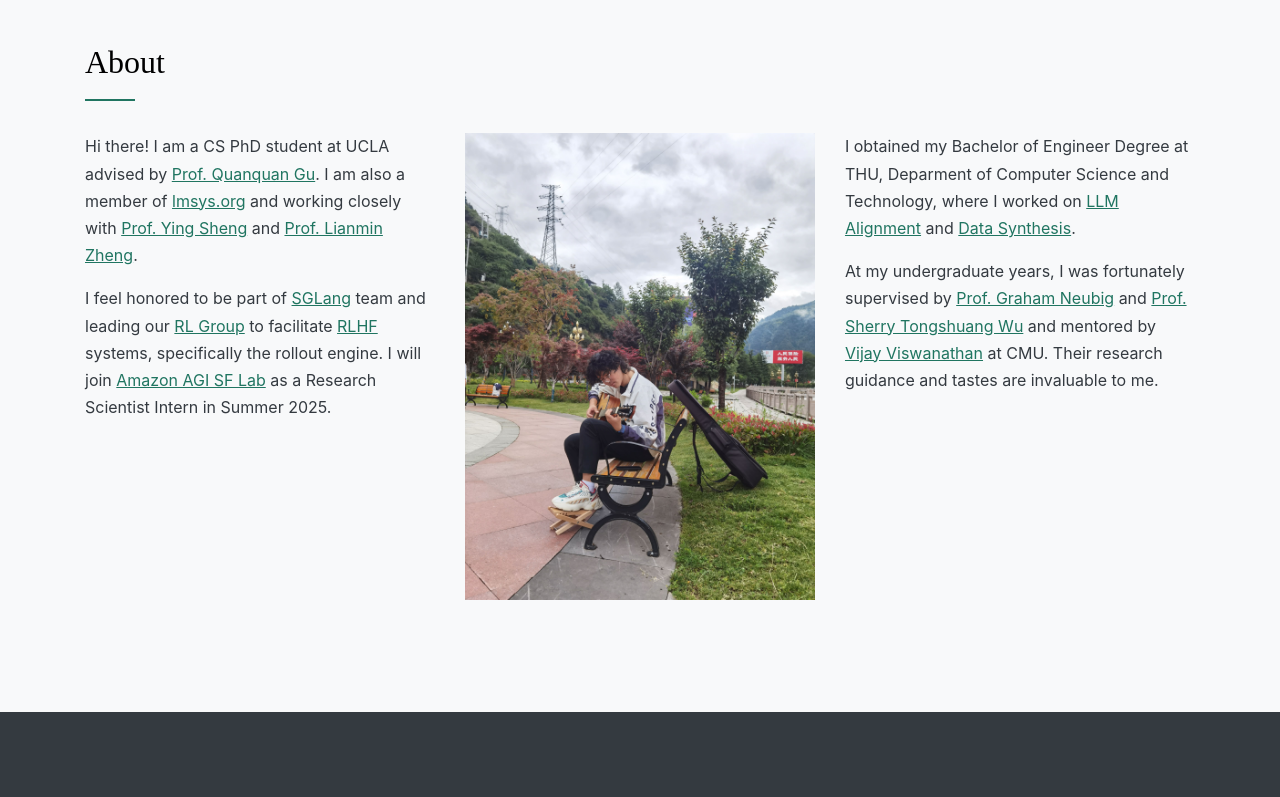
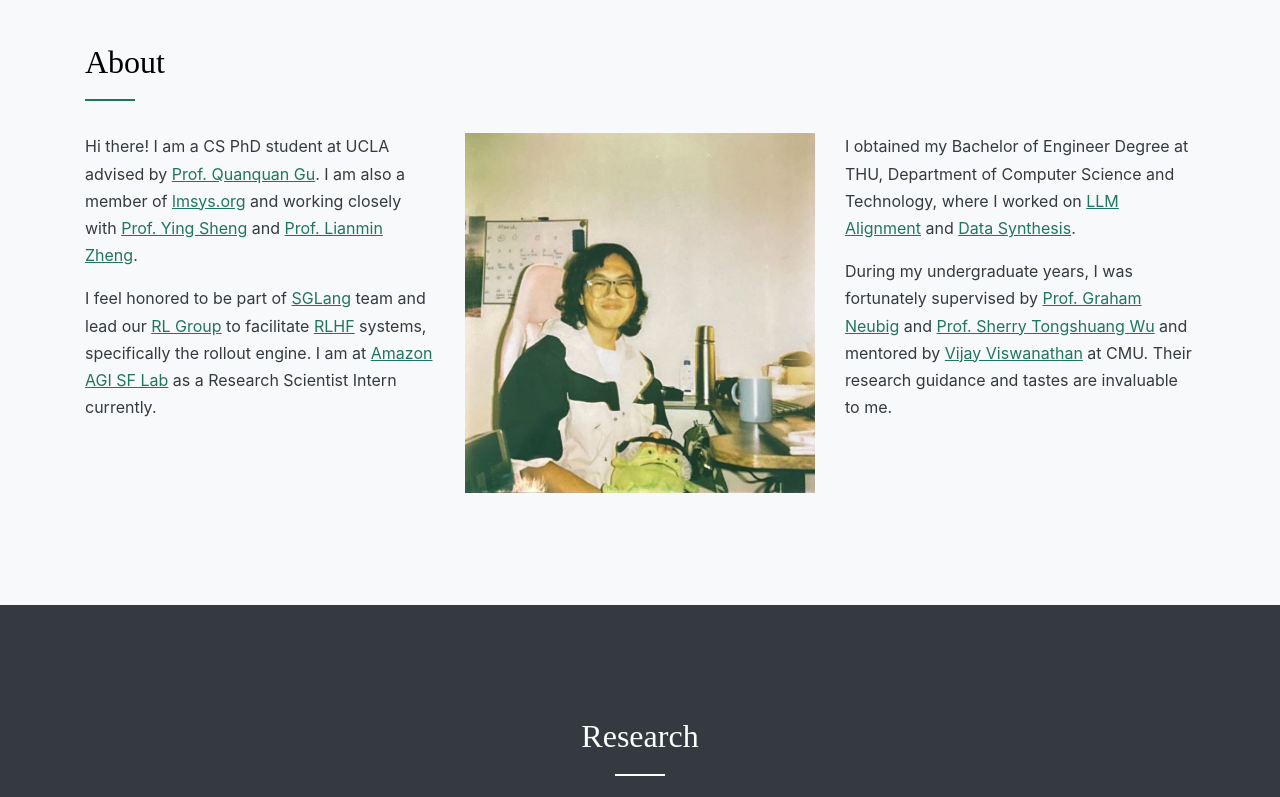
Before and after one commit to zhaochenyang20/Chayenne, a plain HTML site: page index.html in a window 1280 px wide. Shown: the part 709-1506 px from the top of the page. Drawn offline with Linux system fonts and the light colour scheme; files whose address does not match are found by name; a web font is replaced by a local one.

Commit message:
Update index.html

```diff
--- a/index.html
+++ b/index.html
@@ -114,8 +114,7 @@
               </div>
 
               <script>
-              <!-- const images = ['face.jpg', 'stand.jpg']; -->
-              const images = ['face.jpg'];
+              const images = ['coding.jpg'];
               let currentIndex = 0;
               function changeImage() {
                 const galleryImage = document.querySelector('.gallery-image');
@@ -129,12 +128,12 @@
           </div>
           <div class="col-lg-4 order-2 order-lg-1 text-dark">
             <p>Hi there! I am a CS PhD student at UCLA advised by <a href="https://web.cs.ucla.edu/~qgu/"><u>Prof. Quanquan Gu</u></a>. I am also a member of <a href="https://lmsys.org/"><u>lmsys.org</u></a> and working closely with <a href="https://sites.google.com/view/yingsheng/home"><u>Prof. Ying Sheng</u></a> and <a href="https://lmzheng.net/"><u>Prof. Lianmin Zheng</u></a>.</u></a></p>
-            <p>I feel honored to be part of <a href="https://github.com/sgl-project/sglang"><u>SGLang</u></a> team and leading our <a href="https://verl.readthedocs.io/en/latest/workers/sglang_worker.html"><u>RL Group</u></a> to facilitate <a href="https://github.com/volcengine/verl"><u>RLHF</u></a> systems, specifically the rollout engine. I will join <a href="https://labs.amazon.science/"><u>Amazon AGI SF Lab</u></a> as a Research Scientist Intern in Summer 2025.</p>
+            <p>I feel honored to be part of <a href="https://github.com/sgl-project/sglang"><u>SGLang</u></a> team and lead our <a href="https://verl.readthedocs.io/en/latest/workers/sglang_worker.html"><u>RL Group</u></a> to facilitate <a href="https://github.com/volcengine/verl"><u>RLHF</u></a> systems, specifically the rollout engine. I am at <a href="https://labs.amazon.science/"><u>Amazon AGI SF Lab</u></a> as a Research Scientist Intern currently.</p>
 
           </div>
           <div class="col-lg-4 order-3 order-lg-3 text-dark">
-            <p>I obtained my Bachelor of Engineer Degree at THU, Deparment of Computer Science and Technology, where I worked on <a href="https://scholar.google.com/citations?view_op=view_citation&hl=zh-CN&user=TXpZxkwAAAAJ&citation_for_view=TXpZxkwAAAAJ:Y0pCki6q_DkC"><u>LLM Alignment</u></a> and <a href="https://scholar.google.com/citations?view_op=view_citation&hl=zh-CN&user=TXpZxkwAAAAJ&citation_for_view=TXpZxkwAAAAJ:u5HHmVD_uO8C"><u>Data Synthesis</u></a>.</p>
-            <p>At my undergraduate years, I was fortunately supervised by <a href="https://www.phontron.com/"><u>Prof. Graham Neubig</u></a> and <a href="http://cs.cmu.edu/~sherryw"><u>Prof. Sherry Tongshuang Wu</u></a> and mentored by <a href="https://www.cs.cmu.edu/~vijayv/"><u>Vijay Viswanathan</u></a> at CMU. Their research guidance and tastes are invaluable to me.</p>
+            <p>I obtained my Bachelor of Engineer Degree at THU, Department of Computer Science and Technology, where I worked on <a href="https://scholar.google.com/citations?view_op=view_citation&hl=zh-CN&user=TXpZxkwAAAAJ&citation_for_view=TXpZxkwAAAAJ:Y0pCki6q_DkC"><u>LLM Alignment</u></a> and <a href="https://scholar.google.com/citations?view_op=view_citation&hl=zh-CN&user=TXpZxkwAAAAJ&citation_for_view=TXpZxkwAAAAJ:u5HHmVD_uO8C"><u>Data Synthesis</u></a>.</p>
+            <p>During my undergraduate years, I was fortunately supervised by <a href="https://www.phontron.com/"><u>Prof. Graham Neubig</u></a> and <a href="http://cs.cmu.edu/~sherryw"><u>Prof. Sherry Tongshuang Wu</u></a> and mentored by <a href="https://www.cs.cmu.edu/~vijayv/"><u>Vijay Viswanathan</u></a> at CMU. Their research guidance and tastes are invaluable to me.</p>
           </div>
         </div>
       </div>
```
